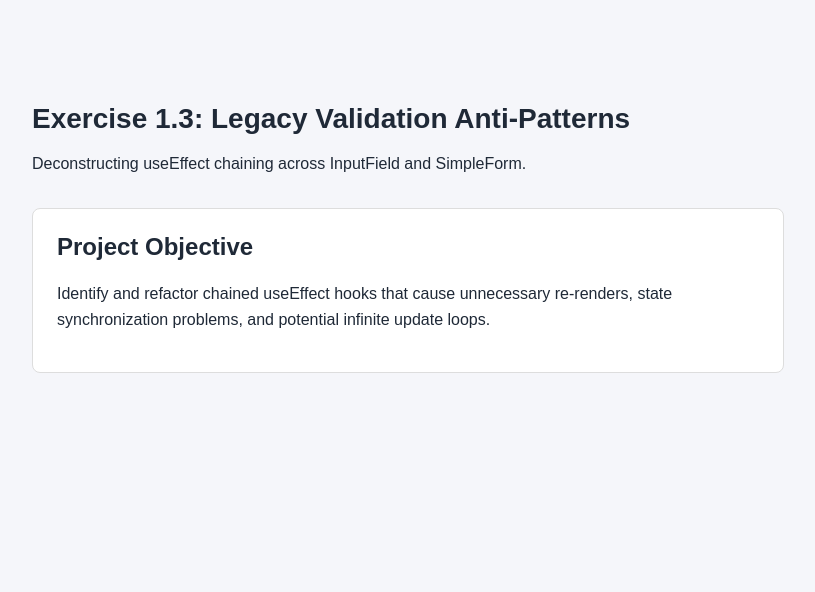
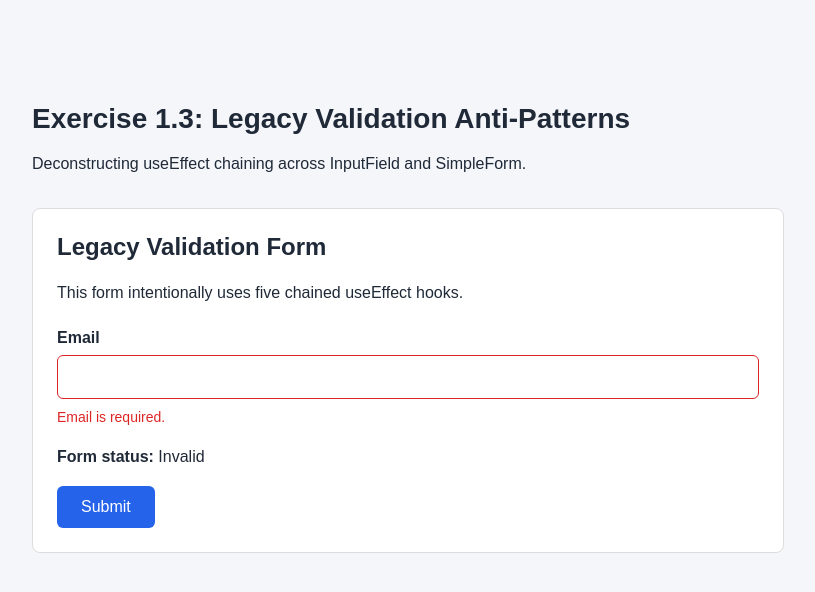
Before and after one commit to tran04012006/24521812_NgoBichTran_Lab4, a React (Vite) app in the folder legacy-validation/: page / in a window 1280 px wide. Shown: the top 592 px of the page, without its empty margins (232-1047 px from the left). Built offline with nearby package versions, Linux system fonts and the light colour scheme.

Commit message:
feat: integrate legacy validation form into application

```diff
--- a/legacy-validation/src/App.jsx
+++ b/legacy-validation/src/App.jsx
@@ -1,24 +1,19 @@
+
+import SimpleForm from "./components/SimpleForm.jsx";
 
 function App() {
   return (
     <main className="app">
-      <h1>Exercise 1.3: Legacy Validation Anti-Patterns</h1>
+      <h1>
+        Exercise 1.3: Legacy Validation Anti-Patterns
+      </h1>
 
-      <p>
+      <p className="description">
         Deconstructing useEffect chaining across
         InputField and SimpleForm.
       </p>
 
-      <section className="exercise-info">
-        <h2>Project Objective</h2>
-
-        <p>
-          Identify and refactor chained useEffect hooks
-          that cause unnecessary re-renders,
-          state synchronization problems,
-          and potential infinite update loops.
-        </p>
-      </section>
+      <SimpleForm />
     </main>
   );
 }
--- a/legacy-validation/src/index.css
+++ b/legacy-validation/src/index.css
@@ -21,18 +21,78 @@ h1 {
   margin-bottom: 16px;
 }
 
-p {
+.description {
   line-height: 1.6;
+  margin-bottom: 32px;
 }
 
-.exercise-info {
-  margin-top: 32px;
+.simple-form {
   padding: 24px;
-  background: white;
   border: 1px solid #ddd;
   border-radius: 8px;
+  background: #fff;
 }
 
-.exercise-info h2 {
+.simple-form h2 {
   margin-top: 0;
 }
+
+.simple-form p {
+  line-height: 1.5;
+}
+
+.input-field {
+  margin-top: 24px;
+  margin-bottom: 20px;
+}
+
+.input-field label {
+  display: block;
+  margin-bottom: 8px;
+  font-weight: bold;
+}
+
+.input-field input {
+  width: 100%;
+  padding: 12px;
+  border: 1px solid #aaa;
+  border-radius: 6px;
+  font-size: 16px;
+}
+
+.input-field input:focus {
+  outline: 2px solid #2563eb;
+  outline-offset: 1px;
+}
+
+.input-field input[aria-invalid="true"] {
+  border-color: #dc2626;
+}
+
+.error-message {
+  color: #dc2626;
+  font-size: 14px;
+  margin-top: 8px;
+}
+
+.form-status {
+  margin-bottom: 20px;
+}
+
+button {
+  padding: 12px 24px;
+  border: none;
+  border-radius: 6px;
+  background-color: #2563eb;
+  color: white;
+  font-size: 16px;
+  cursor: pointer;
+}
+
+button:hover {
+  background-color: #1d4ed8;
+}
+
+.submit-message {
+  margin-top: 16px;
+}
```
